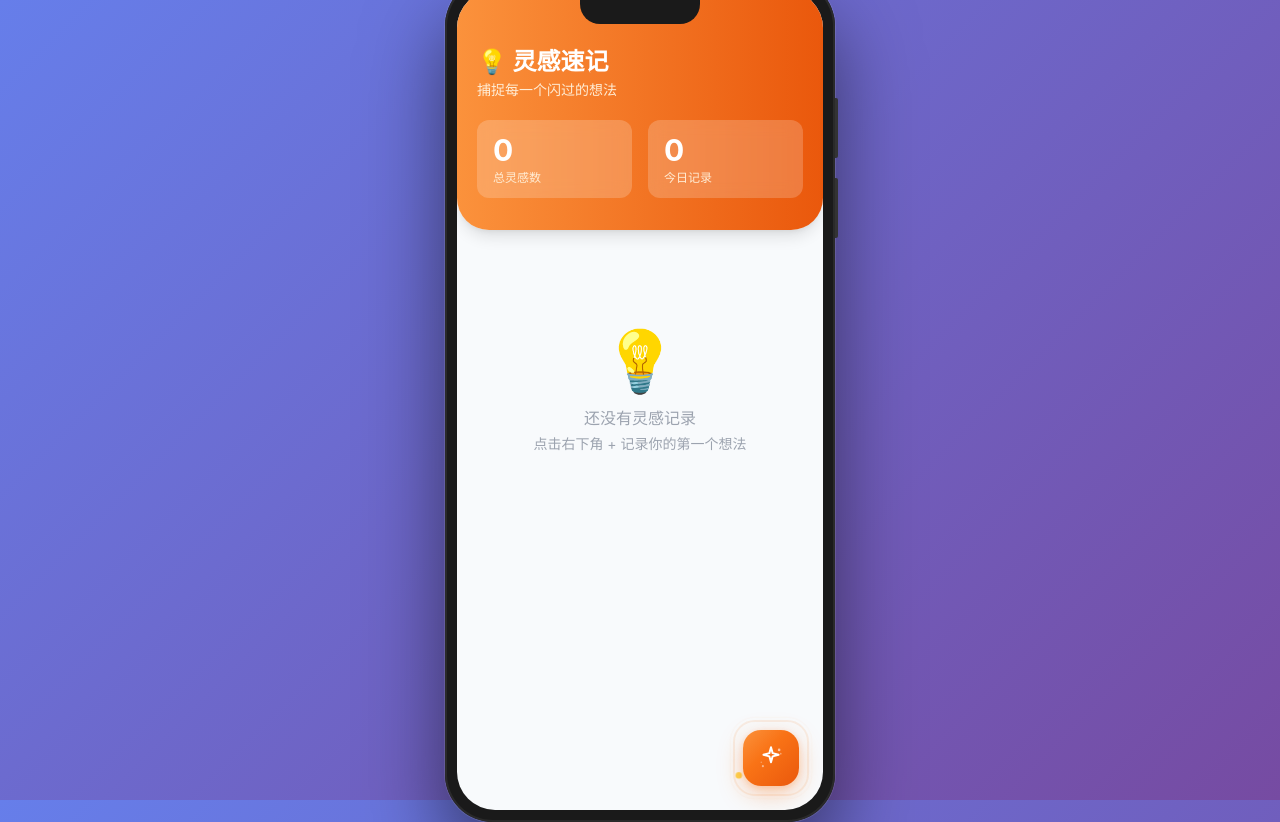
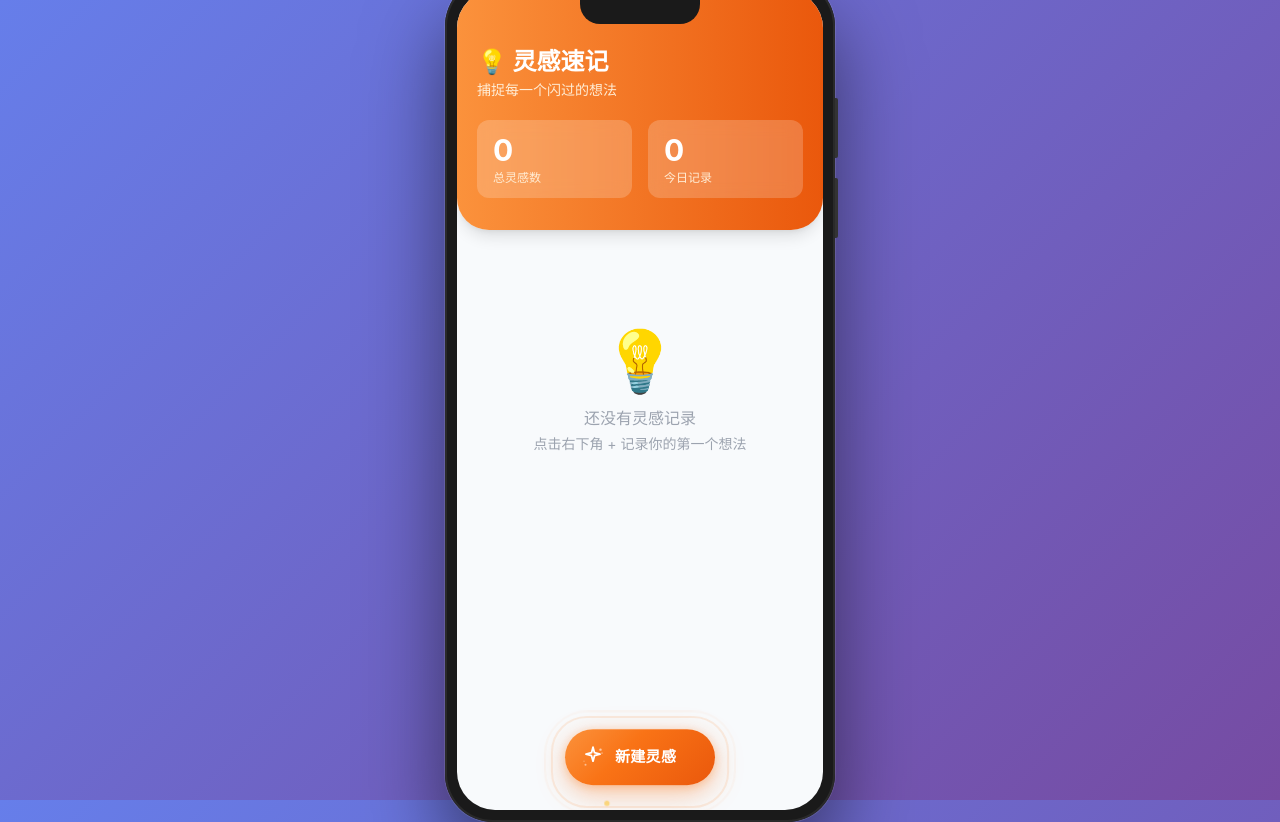
Before and after one commit to Claire528717/inspiration-miniapp, a React (Vite) app: page /#/ in a window 1280 px wide. Built offline with nearby package versions, Linux system fonts and the light colour scheme.

Commit message:
feat: FAB 改为 Extended FAB 样式 — 底部居中 + 图标+文字常驻 + 浮动动画

```diff
--- a/src/index.css
+++ b/src/index.css
@@ -107,19 +107,20 @@
     @apply bg-white rounded-2xl shadow-sm border border-gray-100 transition-shadow duration-200 hover:shadow-md;
   }
 
-  /* ── 创意 FAB：灵感捕捉器 ────────────────────────── */
+  /* ── Extended FAB：灵感捕捉器 ────────────────────── */
   .fab-wrapper {
-    @apply fixed bottom-6 right-6 z-50;
-    width: 56px;
-    height: 56px;
+    @apply fixed bottom-6 left-1/2 -translate-x-1/2 z-50;
+    display: flex;
+    align-items: center;
+    height: 64px;
   }
 
   .fab-glow-ring {
     position: absolute;
-    inset: -10px;
-    border-radius: 22px;
+    inset: -14px;
+    border-radius: 36px;
     background: transparent;
-    border: 2px solid rgba(251, 146, 60, 0.3);
+    border: 2.5px solid rgba(251, 146, 60, 0.35);
     animation: fab-glow-pulse 2.8s ease-in-out infinite;
     pointer-events: none;
   }
@@ -127,93 +128,69 @@
   .fab-glow-ring::after {
     content: '';
     position: absolute;
-    inset: -4px;
-    border-radius: 24px;
-    border: 1.5px solid rgba(251, 146, 60, 0.15);
+    inset: -6px;
+    border-radius: 42px;
+    border: 2px solid rgba(251, 146, 60, 0.18);
     animation: fab-glow-pulse 2.8s ease-in-out 0.6s infinite;
+    pointer-events: none;
   }
 
   .fab-btn {
     position: relative;
-    width: 56px;
+    display: flex;
+    align-items: center;
+    gap: 10px;
     height: 56px;
+    min-width: 150px;
+    padding: 0 24px 0 16px;
     background: linear-gradient(135deg, #fb923c 0%, #f97316 40%, #ea580c 100%);
     border: none;
-    border-radius: 18px;
+    border-radius: 28px;
     color: white;
     cursor: pointer;
-    display: flex;
-    align-items: center;
-    justify-content: center;
     box-shadow:
-      0 8px 24px rgba(249, 115, 22, 0.35),
-      0 2px 6px rgba(249, 115, 22, 0.2);
+      0 8px 28px rgba(249, 115, 22, 0.4),
+      0 2px 8px rgba(249, 115, 22, 0.25);
     transition: all 0.3s cubic-bezier(0.34, 1.56, 0.64, 1);
     overflow: visible;
     z-index: 2;
+    animation: fab-float 3.5s ease-in-out infinite;
   }
 
   .fab-btn:hover {
-    transform: scale(1.12);
-    border-radius: 22px;
+    transform: scale(1.06);
     box-shadow:
-      0 12px 32px rgba(249, 115, 22, 0.45),
-      0 4px 12px rgba(249, 115, 22, 0.25);
+      0 14px 36px rgba(249, 115, 22, 0.5),
+      0 4px 14px rgba(249, 115, 22, 0.3);
   }
 
   .fab-btn:active {
-    transform: scale(0.92);
-    border-radius: 20px;
+    transform: scale(0.94);
     box-shadow:
-      0 4px 12px rgba(249, 115, 22, 0.3),
-      0 1px 3px rgba(249, 115, 22, 0.15);
+      0 4px 14px rgba(249, 115, 22, 0.35),
+      0 1px 4px rgba(249, 115, 22, 0.18);
   }
 
   .fab-btn-icon {
-    width: 26px;
-    height: 26px;
+    width: 24px;
+    height: 24px;
+    flex-shrink: 0;
     transition: transform 0.3s cubic-bezier(0.34, 1.56, 0.64, 1);
     position: relative;
     z-index: 1;
   }
 
   .fab-btn:hover .fab-btn-icon {
-    transform: rotate(15deg) scale(1.1);
+    transform: rotate(18deg) scale(1.15);
   }
 
-  /* 悬停标签 */
-  .fab-hover-label {
-    position: absolute;
-    right: 68px;
-    top: 50%;
-    transform: translateY(-50%) translateX(8px);
-    background: rgba(30, 30, 30, 0.88);
-    color: white;
-    padding: 6px 14px;
-    border-radius: 20px;
-    font-size: 13px;
-    font-weight: 500;
+  .fab-btn-label {
+    font-size: 15px;
+    font-weight: 600;
+    letter-spacing: 0.3px;
     white-space: nowrap;
-    pointer-events: none;
-    opacity: 0;
-    transition: all 0.3s cubic-bezier(0.34, 1.56, 0.64, 1);
-    backdrop-filter: blur(8px);
-  }
-
-  .fab-btn:hover .fab-hover-label {
-    opacity: 1;
-    transform: translateY(-50%) translateX(0);
-  }
-
-  .fab-hover-label::after {
-    content: '';
-    position: absolute;
-    right: -5px;
-    top: 50%;
-    transform: translateY(-50%);
-    border-left: 5px solid rgba(30, 30, 30, 0.88);
-    border-top: 4px solid transparent;
-    border-bottom: 4px solid transparent;
+    position: relative;
+    z-index: 1;
   }
 
   /* 环绕粒子 */
@@ -225,37 +202,37 @@
   }
 
   .fab-particle:nth-child(1) {
-    width: 6px;
-    height: 6px;
+    width: 7px;
+    height: 7px;
     background: #fbbf24;
-    top: -4px;
-    left: 50%;
-    animation: fab-particle-float-1 3.2s linear infinite;
+    top: -6px;
+    left: 18%;
+    animation: fab-particle-orbit-1 3.6s linear infinite;
   }
 
   .fab-particle:nth-child(2) {
-    width: 4px;
-    height: 4px;
+    width: 5px;
+    height: 5px;
     background: #fb923c;
-    top: 50%;
-    right: -6px;
-    animation: fab-particle-float-2 2.6s linear infinite;
+    top: 10%;
+    right: 8%;
+    animation: fab-particle-orbit-2 3s linear infinite;
   }
 
   .fab-particle:nth-child(3) {
-    width: 5px;
-    height: 5px;
+    width: 6px;
+    height: 6px;
     background: #fcd34d;
-    bottom: -2px;
-    left: 12%;
-    animation: fab-particle-float-3 3.8s linear infinite;
+    bottom: -4px;
+    left: 40%;
+    animation: fab-particle-orbit-3 4.2s linear infinite;
   }
 
   /* 点击波纹 */
   .fab-ripple {
     position: absolute;
     border-radius: 50%;
-    background: radial-gradient(circle, rgba(251, 146, 60, 0.6), rgba(251, 146, 60, 0.1));
+    background: radial-gradient(circle, rgba(251, 146, 60, 0.6), rgba(251, 146, 60, 0.08));
     pointer-events: none;
     animation: fab-ripple-out 0.7s ease-out forwards;
     z-index: 0;
@@ -325,34 +302,43 @@
   }
 }
 
-@keyframes fab-particle-float-1 {
+@keyframes fab-float {
+  0%, 100% {
+    transform: translateY(0);
+  }
+  50% {
+    transform: translateY(-5px);
+  }
+}
+
+@keyframes fab-particle-orbit-1 {
   0%   { transform: translate(0, 0) scale(1);    opacity: 0; }
-  10%  { transform: translate(8px, -18px) scale(1.3); opacity: 1; }
-  25%  { transform: translate(20px, -8px) scale(0.8); opacity: 0.7; }
-  40%  { transform: translate(8px, 18px) scale(1.1); opacity: 1; }
-  55%  { transform: translate(-8px, 22px) scale(0.7); opacity: 0.5; }
-  70%  { transform: translate(-22px, 6px) scale(1); opacity: 0.8; }
-  85%  { transform: translate(-10px, -16px) scale(1.2); opacity: 1; }
+  10%  { transform: translate(10px, -20px) scale(1.3); opacity: 1; }
+  25%  { transform: translate(24px, -8px) scale(0.8); opacity: 0.7; }
+  40%  { transform: translate(10px, 20px) scale(1.1); opacity: 1; }
+  55%  { transform: translate(-8px, 24px) scale(0.7); opacity: 0.5; }
+  70%  { transform: translate(-24px, 8px) scale(1); opacity: 0.8; }
+  85%  { transform: translate(-12px, -18px) scale(1.2); opacity: 1; }
   100% { transform: translate(0, 0) scale(1);    opacity: 0; }
 }
 
-@keyframes fab-particle-float-2 {
+@keyframes fab-particle-orbit-2 {
   0%   { transform: translate(0, 0) scale(1);    opacity: 0; }
-  15%  { transform: translate(-16px, -10px) scale(1.4); opacity: 1; }
-  35%  { transform: translate(-8px, -24px) scale(0.7); opacity: 0.6; }
-  50%  { transform: translate(12px, -16px) scale(1.1); opacity: 1; }
-  65%  { transform: translate(22px, 2px) scale(0.8); opacity: 0.5; }
-  80%  { transform: translate(10px, 18px) scale(1); opacity: 0.9; }
+  15%  { transform: translate(-18px, -12px) scale(1.4); opacity: 1; }
+  35%  { transform: translate(-10px, -26px) scale(0.7); opacity: 0.6; }
+  50%  { transform: translate(14px, -18px) scale(1.1); opacity: 1; }
+  65%  { transform: translate(24px, 4px) scale(0.8); opacity: 0.5; }
+  80%  { transform: translate(12px, 20px) scale(1); opacity: 0.9; }
   100% { transform: translate(0, 0) scale(1);    opacity: 0; }
 }
 
-@keyframes fab-particle-float-3 {
+@keyframes fab-particle-orbit-3 {
   0%   { transform: translate(0, 0) scale(1);    opacity: 0; }
-  12%  { transform: translate(-6px, 16px) scale(1.2); opacity: 1; }
-  28%  { transform: translate(-20px, 10px) scale(0.8); opacity: 0.6; }
-  44%  { transform: translate(-14px, -10px) scale(1.3); opacity: 1; }
-  60%  { transform: translate(6px, -20px) scale(0.7); opacity: 0.5; }
-  76%  { transform: translate(18px, -4px) scale(1); opacity: 0.9; }
+  12%  { transform: translate(-8px, 18px) scale(1.2); opacity: 1; }
+  28%  { transform: translate(-22px, 12px) scale(0.8); opacity: 0.6; }
+  44%  { transform: translate(-16px, -12px) scale(1.3); opacity: 1; }
+  60%  { transform: translate(8px, -22px) scale(0.7); opacity: 0.5; }
+  76%  { transform: translate(20px, -6px) scale(1); opacity: 0.9; }
   100% { transform: translate(0, 0) scale(1);    opacity: 0; }
 }
 
@@ -373,5 +359,8 @@
 @media (min-width: 600px) {
   .fab-wrapper {
     position: absolute;
+    bottom: 16px;
+    left: 50%;
+    transform: translateX(-50%);
   }
 }
--- a/src/pages/Home.jsx
+++ b/src/pages/Home.jsx
@@ -324,8 +324,8 @@ export default function Home() {
             <circle cx="3" cy="16" r="0.7" fill="currentColor" stroke="none" opacity="0.35" />
           </svg>
 
-          {/* 悬停标签 */}
-          <span className="fab-hover-label">记录灵感</span>
+          {/* 文字标签 */}
+          <span className="fab-btn-label">新建灵感</span>
         </button>
       </div>
 
```
